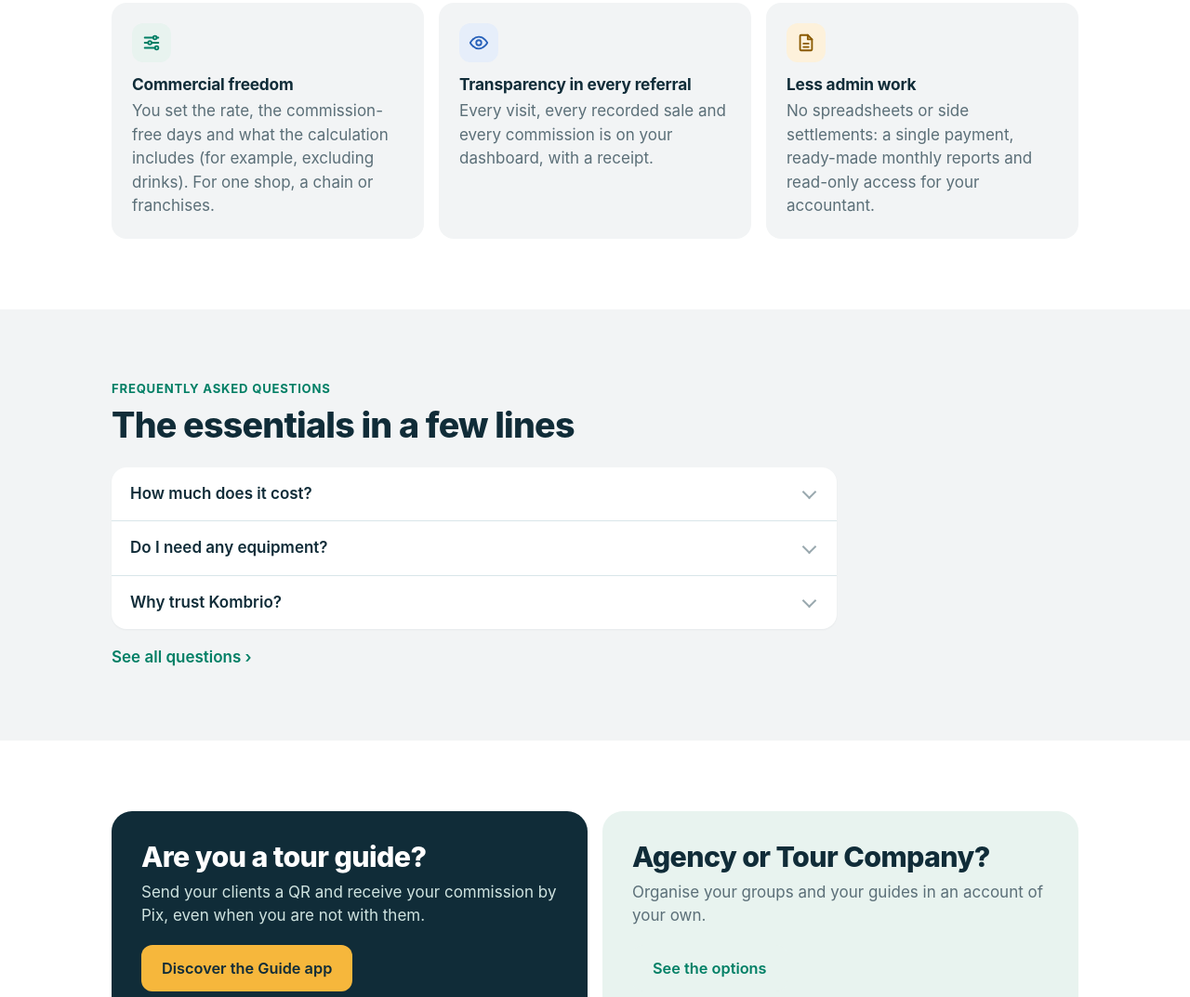
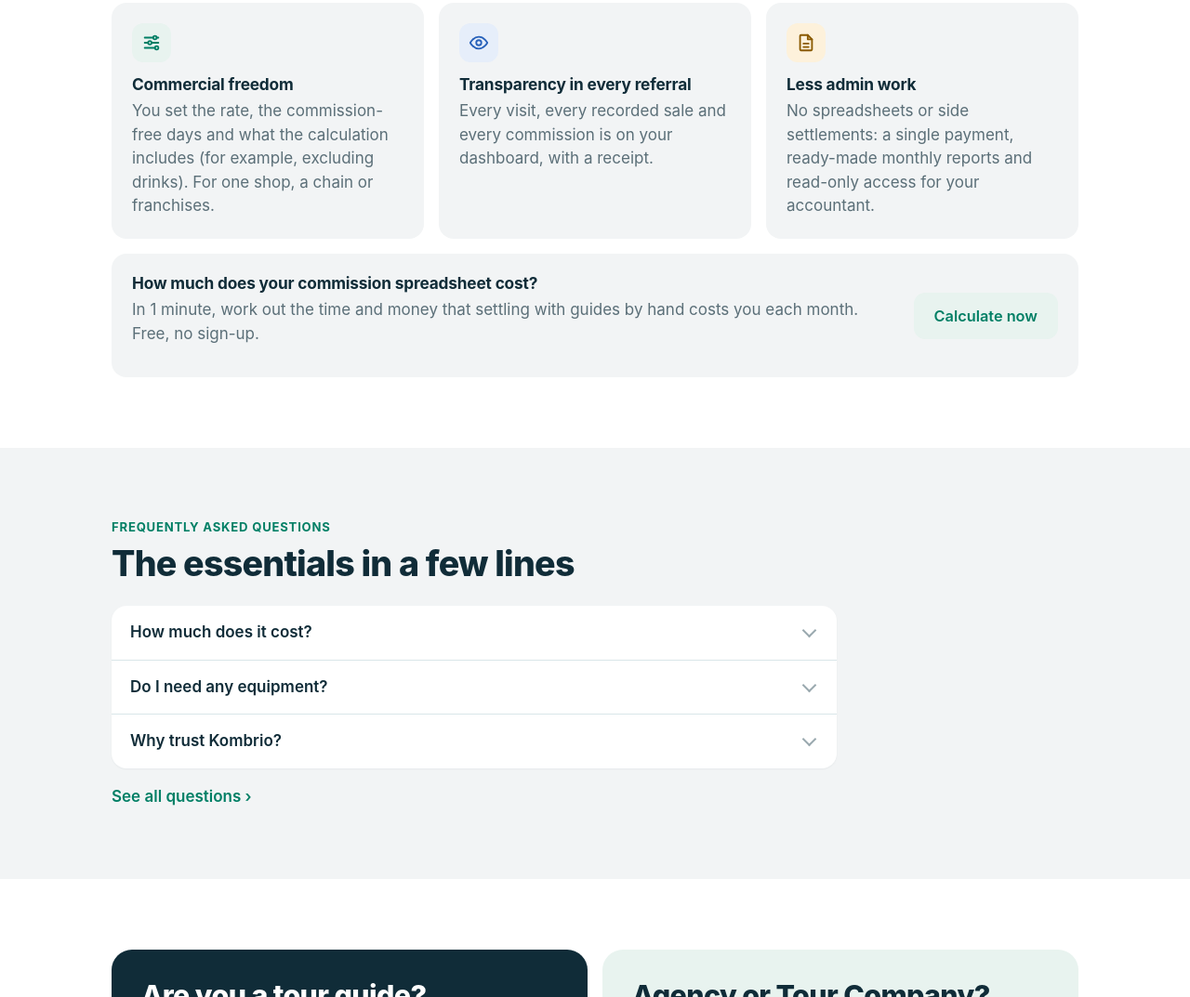
Before and after one commit to JCdeNC/kombrio-site, a plain HTML site: page index.html in a window 1280 px wide. Shown: the part 1422-2495 px from the top of the page at 93% size. Drawn offline with Linux system fonts and the light colour scheme.

Commit message:
Accueil : encart « Quanto custa a sua planilha de comissões? » vers le calculateur de l'app (app.kombrio.com.br/partner/#/calculadora), PT/EN/FR
Co-Authored-By: Claude Opus 5.5 <noreply@anthropic.com>

```diff
--- a/index.html
+++ b/index.html
@@ -87,6 +87,10 @@
         <div class="tile"><div class="ic b"><svg width="22" height="22" viewBox="0 0 24 24" fill="none" stroke="currentColor" stroke-width="2" stroke-linecap="round" stroke-linejoin="round"><path d="M2 12s3.5-7 10-7 10 7 10 7-3.5 7-10 7S2 12 2 12z"/><circle cx="12" cy="12" r="3"/></svg></div><h3 data-t="a.2t">Transparência em cada indicação</h3><p data-t="a.2p">Cada visita, cada venda registrada e cada comissão ficam no seu painel, com comprovante.</p></div>
         <div class="tile"><div class="ic y"><svg width="22" height="22" viewBox="0 0 24 24" fill="none" stroke="currentColor" stroke-width="2" stroke-linecap="round" stroke-linejoin="round"><path d="M14 3H6a1 1 0 0 0-1 1v16a1 1 0 0 0 1 1h12a1 1 0 0 0 1-1V8z"/><path d="M14 3v5h5M9 13h6M9 17h6"/></svg></div><h3 data-t="a.3t">Menos trabalho administrativo</h3><p data-t="a.3p">Sem planilha nem acerto à parte: um único pagamento, relatórios mensais prontos e acesso de leitura para o seu contador.</p></div>
       </div>
+      <div class="tile" style="margin-top:16px;display:flex;flex-wrap:wrap;align-items:center;justify-content:space-between">
+        <div style="flex:1 1 320px;margin:0 16px 12px 0"><h3 data-t="calc.t">Quanto custa a sua planilha de comissões?</h3><p data-t="calc.p">Em 1 minuto, calcule o tempo e o dinheiro que o acerto manual com os guias custa por mês. Grátis, sem cadastro.</p></div>
+        <a class="btn soft" href="https://app.kombrio.com.br/partner/#/calculadora" data-t="calc.cta">Calcular agora</a>
+      </div>
     </div>
   </section>
 
@@ -155,6 +159,9 @@
 <script>
 window.PAGE_T = {
   en: {
+    'calc.t': 'How much does your commission spreadsheet cost?',
+    'calc.p': 'In 1 minute, work out the time and money that settling with guides by hand costs you each month. Free, no sign-up.',
+    'calc.cta': 'Calculate now',
     'meta.title': 'Kombrio · More customers, less paperwork',
     'h.pill': 'For restaurants, shops, activities and services', 'h.title': 'More customers, <em>less paperwork</em>.',
     'h.lead': 'Tour guides recommend your business to visitors in Rio de Janeiro. Kombrio organises the recording of referrals, the follow-up of sales and the management of commissions. You set the terms and only pay a commission on the sales you record yourself.',
@@ -183,6 +190,9 @@ window.PAGE_T = {
     'q.p': 'Kombrio was born in Rio de Janeiro with a simple idea: to make the relationship between those who recommend and those who welcome customers clear and organised. We are in our launch phase and are building the network with businesses and guides who value transparency and good work.'
   },
   fr: {
+    'calc.t': 'Combien vous coûte votre tableur de commissions ?',
+    'calc.p': 'En 1 minute, calculez le temps et l\'argent que le règlement manuel avec les guides vous coûte chaque mois. Gratuit, sans inscription.',
+    'calc.cta': 'Calculer maintenant',
     'meta.title': 'Kombrio · Plus de clients, moins de paperasse',
     'h.pill': 'Pour les restaurants, boutiques, activités et services', 'h.title': 'Plus de clients, <em>moins de paperasse</em>.',
     'h.lead': 'Des guides de tourisme recommandent votre établissement aux visiteurs de Rio de Janeiro. Kombrio organise l’enregistrement des recommandations, le suivi des ventes et la gestion des commissions. Vous fixez les conditions et ne payez une commission que sur les ventes que vous enregistrez vous-même.',
```
